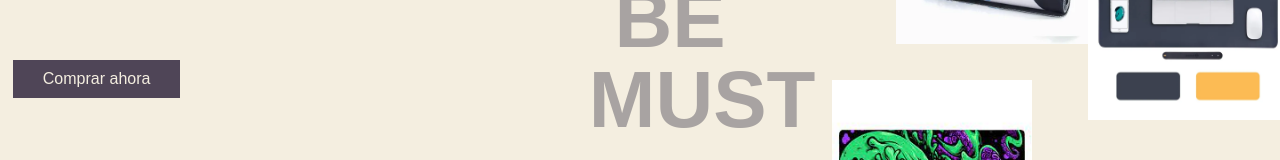
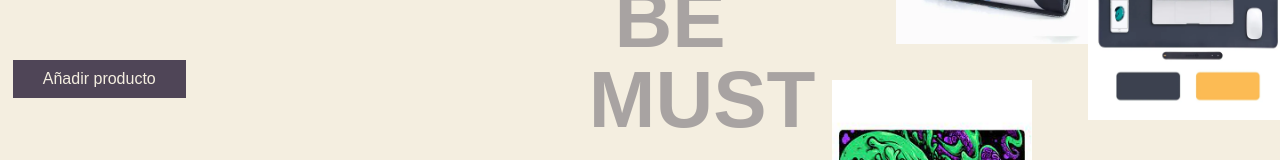
Before and after one commit to Romanchu/BMust-frontend, a React (Create React App) app: page / in a window 1280 px wide. Shown: the part 320-480 px from the top of the page. Built offline with nearby package versions, Linux system fonts and the light colour scheme.

Commit message:
ult commit

```diff
--- a/package.json
+++ b/package.json
@@ -12,7 +12,7 @@
     "@testing-library/user-event": "^13.5.0",
     "react": "^18.2.0",
     "react-dom": "^18.2.0",
-    "react-router-dom": "^6.15.0",
+    "react-router-dom": "^6.20.0",
     "react-scripts": "5.0.1",
     "web-vitals": "^2.1.4"
   },
--- a/src/components/body/body.jsx
+++ b/src/components/body/body.jsx
@@ -1,31 +1,38 @@
-import './body.css'
-import paduno from "../../multimedia/pad1.webp"
-import paddos from "../../multimedia/pad2.webp"
-import padtres from "../../multimedia/pad3.jpeg"
-import padcuatro from "../../multimedia/pad4.webp"
-export default function Body(){
-    return(
+import React from 'react';
+import { Link } from 'react-router-dom';
+import './body.css';
+import paduno from '../../multimedia/pad1.webp';
+import paddos from '../../multimedia/pad2.webp';
+import padtres from '../../multimedia/pad3.jpeg';
+import padcuatro from '../../multimedia/pad4.webp';
+
+export default function Body() {
+  const handleCompraClick = () => {
+    alert('Producto añadido');
+  };
+
+  return (
     <>
       <div>
-                <h1 class="palabra1">A tu alcance cualquier tipo de pad...</h1>
-                <img src={paduno} alt="imgpad" class="pad1"/>
-                <img src={paddos} alt="imgpad" class="pad2"/>
-                <img src={padtres} alt="imgpad" class="pad3"/>
-                <img src={padcuatro} alt="imgpad" class="pad4"/>
-            <div class="comprar">
-                <button className="boton1">
-                    <a class="boton" href="./carrito/carrito.html">
+        <h1 className="palabra1">A tu alcance cualquier tipo de pad...</h1>
+        <img src={paduno} alt="imgpad" className="pad1" />
+        <img src={paddos} alt="imgpad" className="pad2" />
+        <img src={padtres} alt="imgpad" className="pad3" />
+        <img src={padcuatro} alt="imgpad" className="pad4" />
+        <div className="comprar">
+          <button className="boton1" onClick={handleCompraClick}>
+            <Link to="/carrito" className="boton">
               <span></span>
               <span></span>
               <span></span>
               <span></span>
-                        Comprar ahora
-                    </a>
+              Añadir producto
+            </Link>
           </button>
         </div>
-                <h1 class="palabra2">BE</h1>
-                <h1 class="palabra3">MUST</h1>
+        <h1 className="palabra2">BE</h1>
+        <h1 className="palabra3">MUST</h1>
       </div>
     </>
-    )
+  );
 }
```
Also changed, not shown: 1 other file (tests, documents, lock files or other folders). Lines whose indentation alone changed are shown as unchanged.
